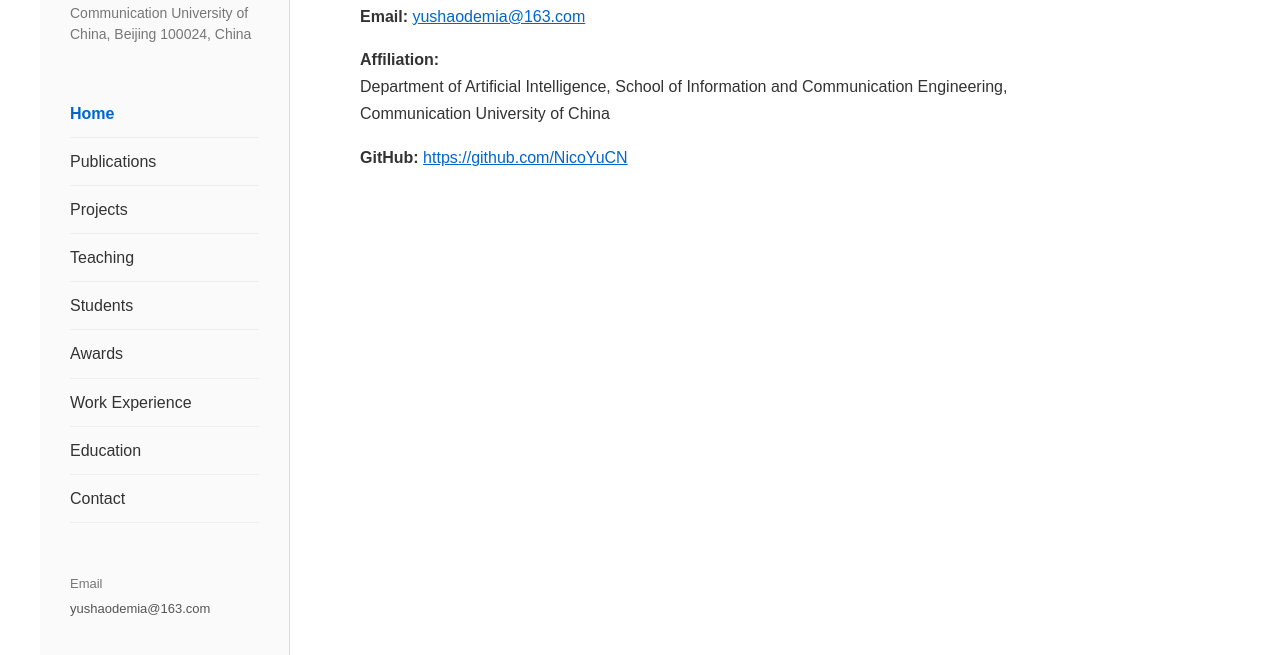
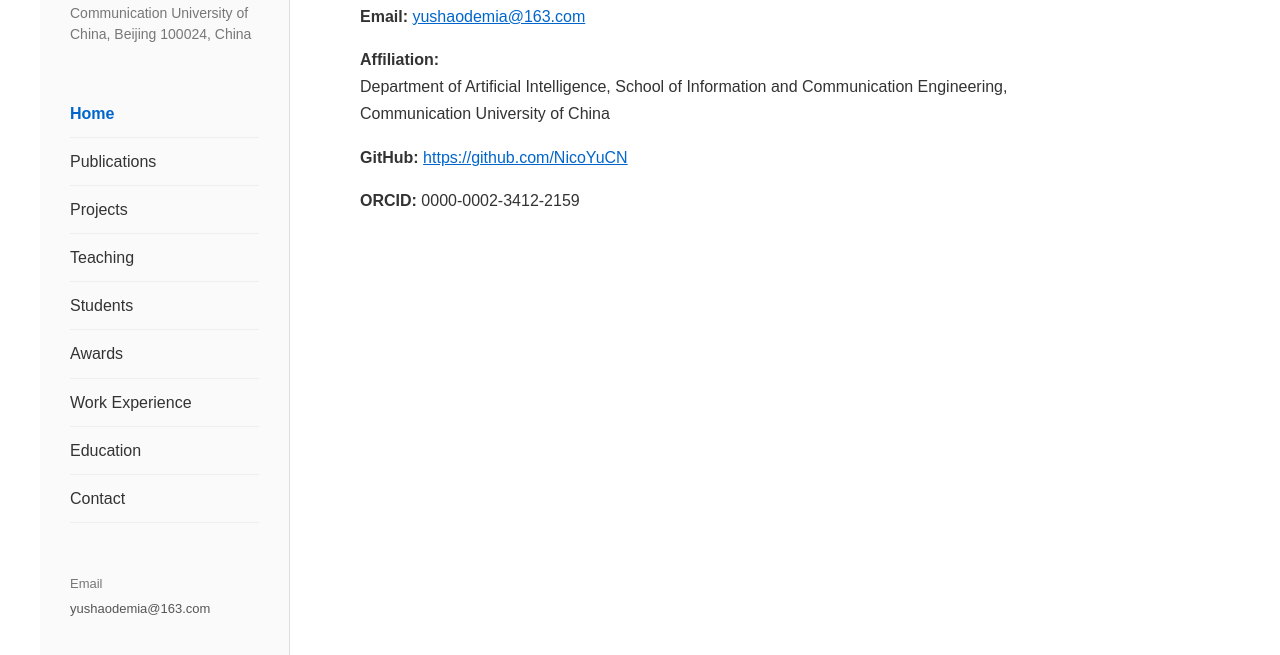
Before and after one commit to NicoYuCN/shaode.github.io, a plain HTML site: page contact.html in a window 1280 px wide. Shown: the part 119-774 px from the top of the page. Drawn offline with Linux system fonts and the light colour scheme.

Commit message:
Add ORCID to contact information
Added ORCID information to the contact section.

```diff
--- a/contact.html
+++ b/contact.html
@@ -134,16 +134,17 @@
 
 
     <p>
-
         <strong>GitHub:</strong>
-
         <a href="https://github.com/NicoYuCN"
            target="_blank">
+            https://github.com/NicoYuCN
+        </a>
+    </p>
 
-            https://github.com/NicoYuCN
-
+    <p>
+        <strong>ORCID:</strong>
+            0000-0002-3412-2159
         </a>
-
     </p>
 
 
```
